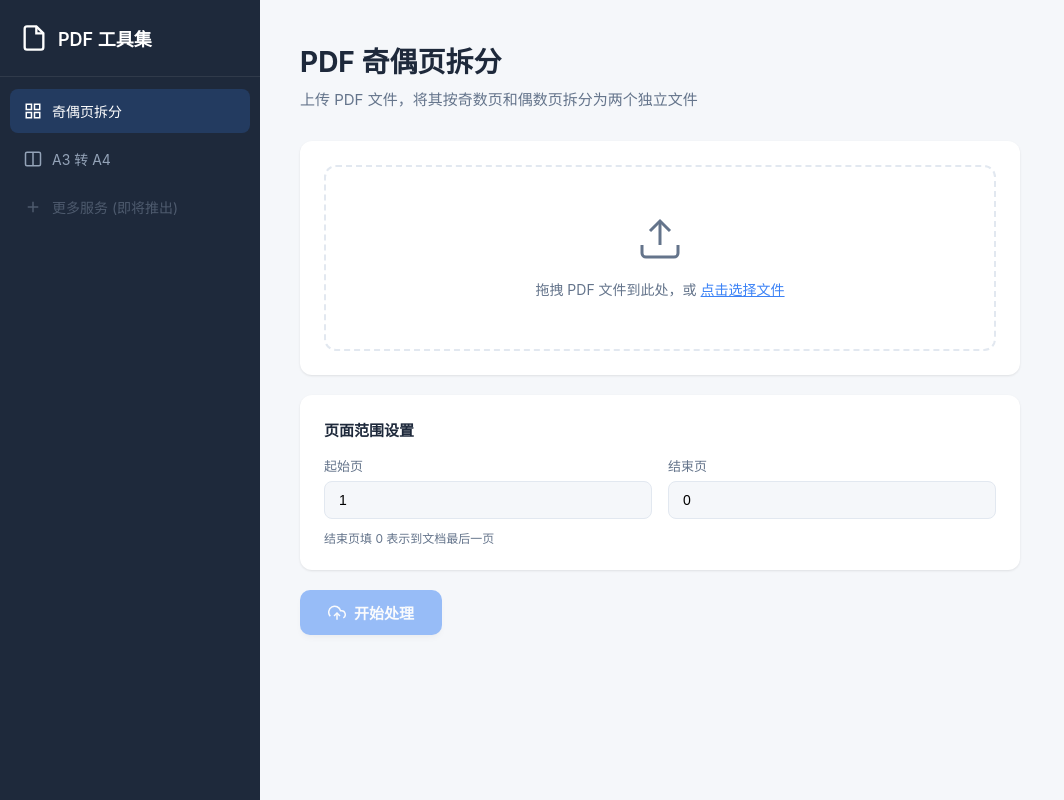
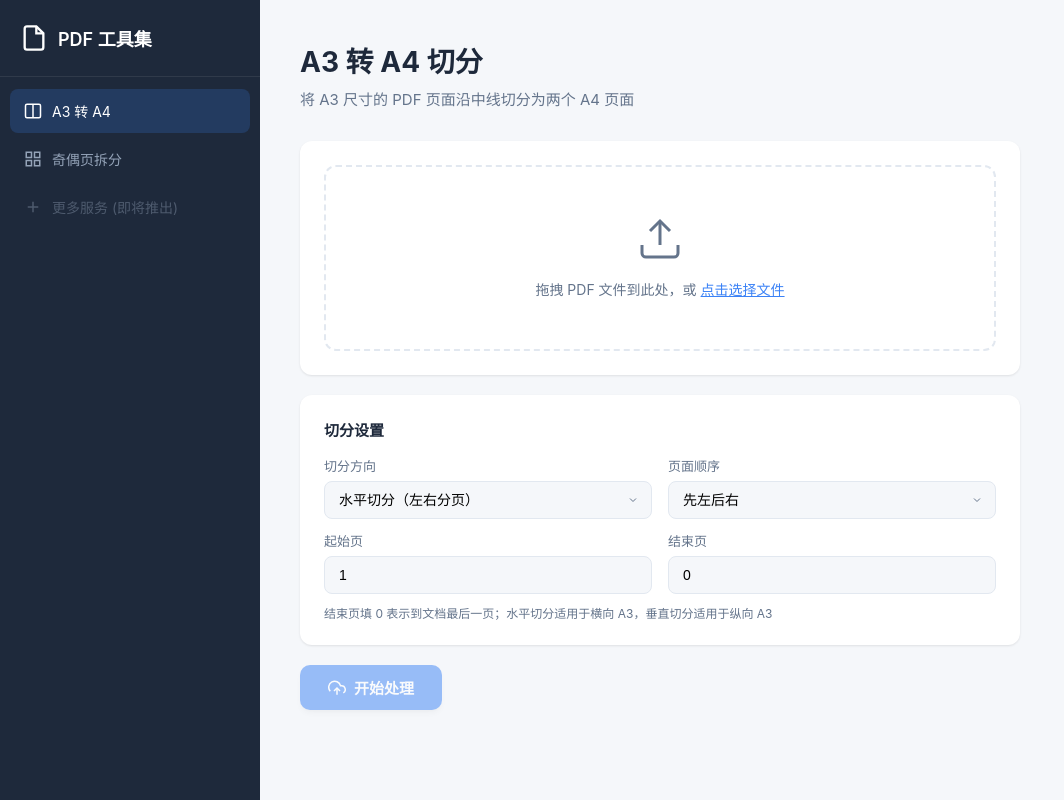
Before and after one commit to AILogbook/agents, a FastAPI app: page / in a window 1280 px wide. Shown: the whole page, without its empty margins (0-1064 px from the left). Run offline with FastAPI, Linux system fonts and the light colour scheme.

Commit message:
调整显示顺序

```diff
--- a/pdf_tools/templates/index.html
+++ b/pdf_tools/templates/index.html
@@ -18,18 +18,18 @@
             </div>
         </div>
         <ul class="nav-list">
-            <li class="nav-item active" data-panel="split-odd-even">
+            <li class="nav-item active" data-panel="a3-to-a4">
+                <svg viewBox="0 0 24 24" width="18" height="18" fill="none" stroke="currentColor" stroke-width="2">
+                    <rect x="2" y="3" width="20" height="18" rx="2"/><line x1="12" y1="3" x2="12" y2="21"/>
+                </svg>
+                <span>A3 转 A4</span>
+            </li>
+            <li class="nav-item" data-panel="split-odd-even">
                 <svg viewBox="0 0 24 24" width="18" height="18" fill="none" stroke="currentColor" stroke-width="2">
                     <rect x="3" y="3" width="7" height="7"/><rect x="14" y="3" width="7" height="7"/>
                     <rect x="3" y="14" width="7" height="7"/><rect x="14" y="14" width="7" height="7"/>
                 </svg>
                 <span>奇偶页拆分</span>
-            </li>
-            <li class="nav-item" data-panel="a3-to-a4">
-                <svg viewBox="0 0 24 24" width="18" height="18" fill="none" stroke="currentColor" stroke-width="2">
-                    <rect x="2" y="3" width="20" height="18" rx="2"/><line x1="12" y1="3" x2="12" y2="21"/>
-                </svg>
-                <span>A3 转 A4</span>
             </li>
             <li class="nav-item disabled">
                 <svg viewBox="0 0 24 24" width="18" height="18" fill="none" stroke="currentColor" stroke-width="2">
@@ -42,7 +42,7 @@
 
     <main class="content">
         <!-- 奇偶页拆分面板 -->
-        <section id="panel-split-odd-even" class="panel active">
+        <section id="panel-split-odd-even" class="panel">
             <div class="panel-header">
                 <h1>PDF 奇偶页拆分</h1>
                 <p class="subtitle">上传 PDF 文件，将其按奇数页和偶数页拆分为两个独立文件</p>
@@ -120,7 +120,7 @@
         </section>
 
         <!-- A3 转 A4 面板 -->
-        <section id="panel-a3-to-a4" class="panel">
+        <section id="panel-a3-to-a4" class="panel active">
             <div class="panel-header">
                 <h1>A3 转 A4 切分</h1>
                 <p class="subtitle">将 A3 尺寸的 PDF 页面沿中线切分为两个 A4 页面</p>
```
